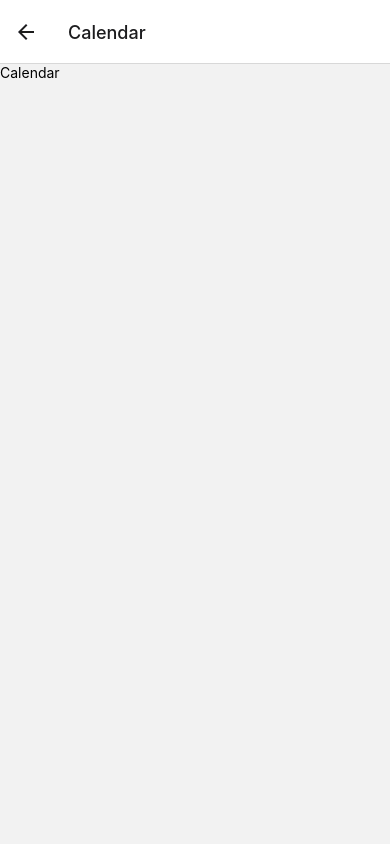
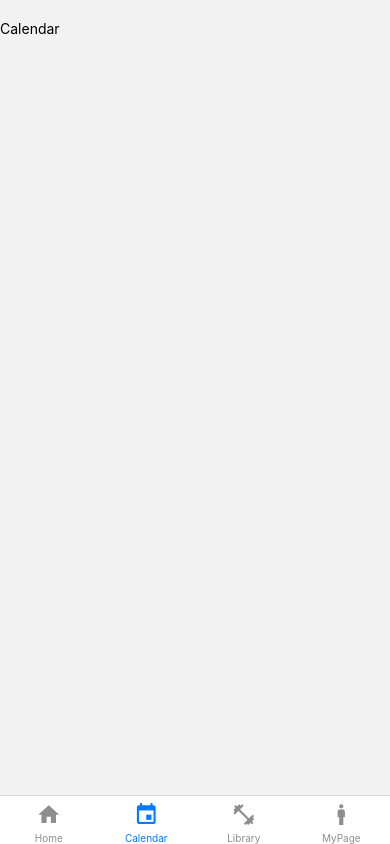
Before and after one commit to ka0824/burn-fit-assignment, a React Native app: screen /Calendar in a window 390 px wide. Built offline with nearby package versions, Linux system fonts and the light colour scheme.

Commit message:
feat: delete navigator component and use bottom-tap library

```diff
--- a/package.json
+++ b/package.json
@@ -11,6 +11,7 @@
   "dependencies": {
     "@expo/vector-icons": "^13.0.0",
     "@react-native-community/masked-view": "^0.1.11",
+    "@react-navigation/bottom-tabs": "^6.5.7",
     "@react-navigation/native": "^6.1.6",
     "@react-navigation/native-stack": "^6.9.12",
     "@react-navigation/stack": "^6.3.16",
--- /dev/null
+++ b/src/component/ScreenTemplate.js
@@ -0,0 +1,13 @@
+import { StyleSheet, View } from "react-native";
+
+const ScreenTemplate = ({ children }) => {
+  return <View style={styles.container}>{children}</View>;
+};
+
+const styles = StyleSheet.create({
+  container: {
+    paddingTop: 20,
+  },
+});
+
+export default ScreenTemplate;
--- /dev/null
+++ b/src/navigation/BottomTabNav.js
@@ -0,0 +1,73 @@
+import { createBottomTabNavigator } from "@react-navigation/bottom-tabs";
+import { MaterialCommunityIcons } from "@expo/vector-icons";
+import Home from "../screens/Home";
+import Calendar from "../screens/Calendar";
+import Library from "../screens/Library";
+import MyPage from "../screens/MyPage";
+
+const BottomTab = createBottomTabNavigator();
+
+const BottomTabNav = () => {
+  return (
+    <BottomTab.Navigator initialRouteName="Home">
+      <BottomTab.Screen
+        name="Home"
+        component={Home}
+        options={{
+          headerShown: false,
+          tabBarIcon: ({ color, size }) => (
+            <MaterialCommunityIcons
+              name={"home"}
+              size={size}
+              color={color}
+            ></MaterialCommunityIcons>
+          ),
+        }}
+      />
+      <BottomTab.Screen
+        name="Calendar"
+        component={Calendar}
+        options={{
+          headerShown: false,
+          tabBarIcon: ({ color, size }) => (
+            <MaterialCommunityIcons
+              name={"calendar"}
+              size={size}
+              color={color}
+            ></MaterialCommunityIcons>
+          ),
+        }}
+      />
+      <BottomTab.Screen
+        name="Library"
+        component={Library}
+        options={{
+          headerShown: false,
+          tabBarIcon: ({ color, size }) => (
+            <MaterialCommunityIcons
+              name={"dumbbell"}
+              size={size}
+              color={color}
+            ></MaterialCommunityIcons>
+          ),
+        }}
+      />
+      <BottomTab.Screen
+        name="MyPage"
+        component={MyPage}
+        options={{
+          headerShown: false,
+          tabBarIcon: ({ color, size }) => (
+            <MaterialCommunityIcons
+              name={"human-male"}
+              size={size}
+              color={color}
+            ></MaterialCommunityIcons>
+          ),
+        }}
+      />
+    </BottomTab.Navigator>
+  );
+};
+
+export default BottomTabNav;
--- a/src/navigation/Navigation.js
+++ b/src/navigation/Navigation.js
@@ -1,21 +1,18 @@
 import { createNativeStackNavigator } from "@react-navigation/native-stack";
 import { NavigationContainer } from "@react-navigation/native";
-
-import Home from "../screens/Home";
-import Calendar from "../screens/Calendar";
-import Library from "../screens/Library";
-import MyPage from "../screens/MyPage";
+import BottomTabNav from "./BottomTabNav";
 
 const Stack = createNativeStackNavigator();
 
 const Navigation = () => {
   return (
     <NavigationContainer>
-      <Stack.Navigator initialRouteName="Home">
-        <Stack.Screen name="Home" component={Home} />
-        <Stack.Screen name="Calendar" component={Calendar} />
-        <Stack.Screen name="Library" component={Library} />
-        <Stack.Screen name="MyPage" component={MyPage} />
+      <Stack.Navigator>
+        <Stack.Screen
+          name="Root"
+          component={BottomTabNav}
+          options={{ headerShown: false }}
+        />
       </Stack.Navigator>
     </NavigationContainer>
   );
--- a/src/screens/Calendar.js
+++ b/src/screens/Calendar.js
@@ -1,7 +1,12 @@
 import { Text } from "react-native";
+import ScreenTemplate from "../component/ScreenTemplate";
 
 const Calendar = () => {
-  return <Text>Calendar</Text>;
+  return (
+    <ScreenTemplate>
+      <Text>Calendar</Text>
+    </ScreenTemplate>
+  );
 };
 
 export default Calendar;
--- a/src/screens/Home.js
+++ b/src/screens/Home.js
@@ -1,7 +1,12 @@
 import { Text } from "react-native";
+import ScreenTemplate from "../component/ScreenTemplate";
 
-const Home = ({ navigation }) => {
-  return <Text>Home</Text>;
+const Home = () => {
+  return (
+    <ScreenTemplate>
+      <Text>Home</Text>
+    </ScreenTemplate>
+  );
 };
 
 export default Home;
--- a/src/screens/Library.js
+++ b/src/screens/Library.js
@@ -1,7 +1,12 @@
 import { Text } from "react-native";
+import ScreenTemplate from "../component/ScreenTemplate";
 
 const Library = () => {
-  return <Text>Library</Text>;
+  return (
+    <ScreenTemplate>
+      <Text>Library</Text>
+    </ScreenTemplate>
+  );
 };
 
 export default Library;
--- a/src/screens/MyPage.js
+++ b/src/screens/MyPage.js
@@ -1,7 +1,12 @@
 import { Text } from "react-native";
+import ScreenTemplate from "../component/ScreenTemplate";
 
 const MyPage = () => {
-  return <Text>My Page</Text>;
+  return (
+    <ScreenTemplate>
+      <Text>MyPage</Text>
+    </ScreenTemplate>
+  );
 };
 
 export default MyPage;
```
Also changed, not shown: src/component/NavBtn.js (deleted, +0 -34 lines), src/component/Navigator.js (deleted, +0 -28 lines), 1 other file (tests, documents, lock files or other folders).
